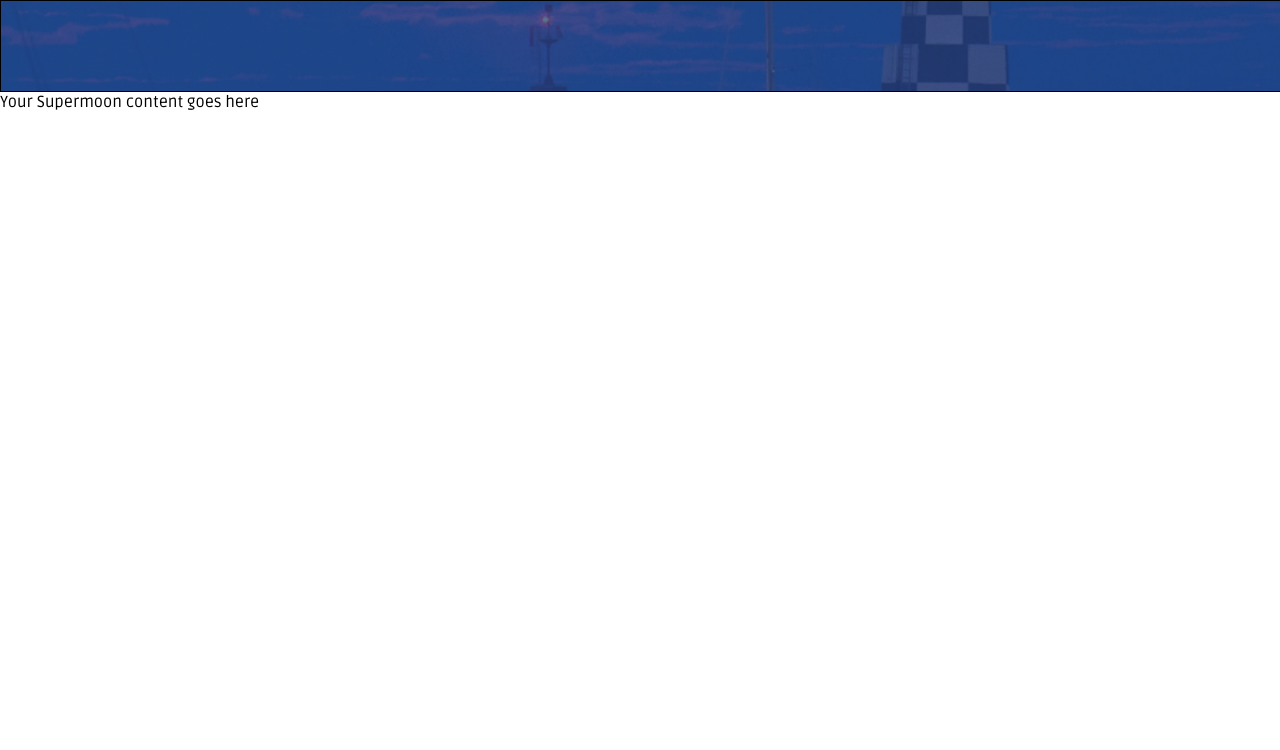
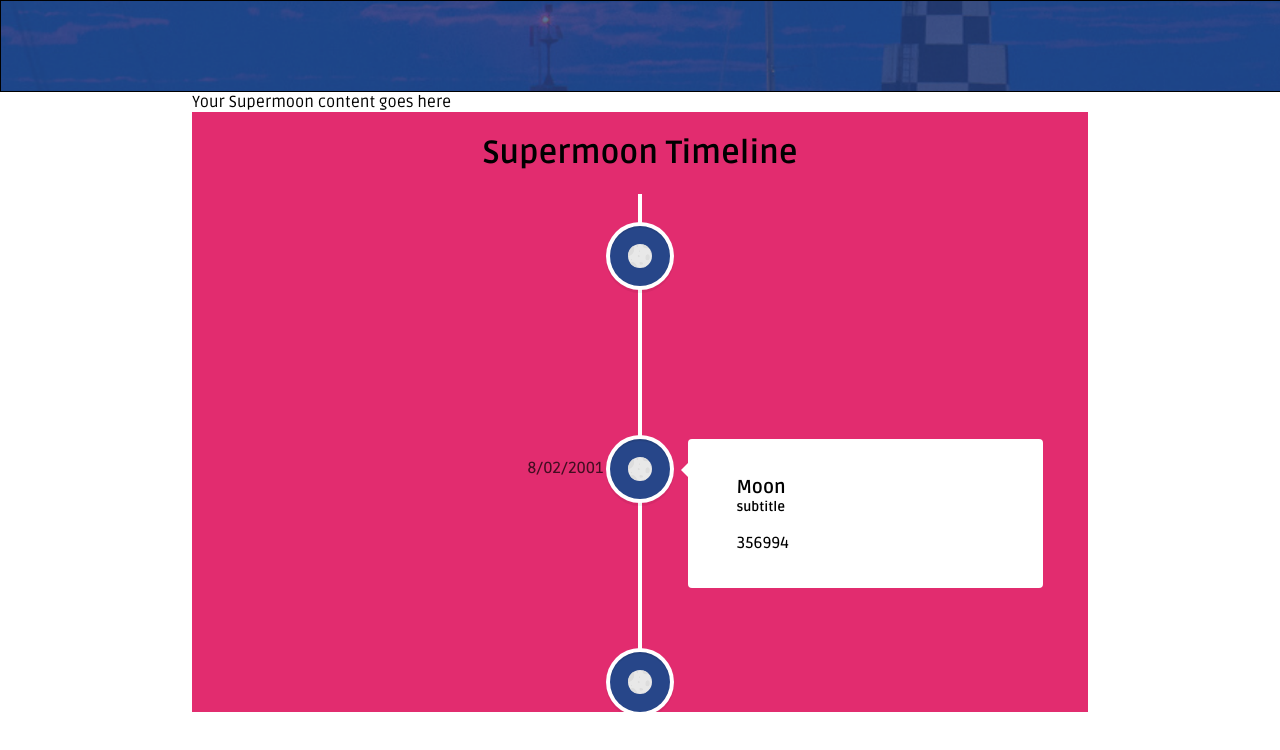
Before and after one commit to amandamcg1/apod, a React (Create React App) app: page /supermoon in a window 1280 px wide. Shown: the top 750 px of the page. Built offline with nearby package versions, Linux system fonts and the light colour scheme; the HTML template or start-up script is replaced by a standard one; a web font is replaced by a local one.

Commit message:
timeline

```diff
--- a/package.json
+++ b/package.json
@@ -12,6 +12,7 @@
     "react": "^18.2.0",
     "react-dom": "^18.2.0",
     "react-router-dom": "^6.22.3",
+    "react-vertical-timeline-component": "^3.6.0",
     "web-vitals": "^2.1.4"
   },
   "devDependencies": {
--- a/src/components/Supermoon.js
+++ b/src/components/Supermoon.js
@@ -1,7 +1,30 @@
-import React, { useState, useEffect } from 'react';
+import React from 'react';
 import './supermoon.css';
+import "react-vertical-timeline-component/style.min.css"
+import {VerticalTimeline, VerticalTimelineElement} from "react-vertical-timeline-component"
+import supermoons from './Supermoondata.json'
+import { ReactComponent as MoonIcon} from '../images/moon.svg'
 
 const Supermoon = () => {
+  const buildCard = () => {
+    let arry = []
+    supermoons.forEach((item, idx) => {
+      arry.push({
+        id: idx,
+        date: item.Date,
+        time: item.Time,
+        distance: item.Distance,
+      })
+    })
+
+    return arry
+  }
+
+  const supermoonArray = buildCard()
+
+  let iconStyle = {
+    background: '#274689',
+  }
 
   return (
     <div className='supermoonpage'>
@@ -9,6 +32,26 @@ const Supermoon = () => {
       </div>
       <div className='content'>
         Your Supermoon content goes here
+        <div className='timeline-container' style={{ backgroundColor: '#E22C6F', overflowY: 'auto', height: '600px', }}>
+          <h1 className='timeline-title'>Supermoon Timeline</h1>
+          <VerticalTimeline>
+            {supermoonArray.map(element => {
+              return (
+                <VerticalTimelineElement
+                  key={element.id}
+                  date={element.date}
+                  dateClassName='date'
+                  iconStyle={iconStyle}
+                  icon={<MoonIcon />}
+                >
+                  <h3 className='vertical-timeline-element-title'>Moon</h3>
+                  <h5 className='vertical-timeline-element-subtitle'>subtitle</h5>
+                  <p id='description'>{element.distance}</p>
+                </VerticalTimelineElement>
+              )
+            })}
+          </VerticalTimeline>
+        </div>
       </div>
     </div>
   );
--- /dev/null
+++ b/src/components/Supermoondata.json
@@ -0,0 +1,58 @@
+[
+  {
+    "Date": "9/01/2001",
+    "Time": "20:24:00",
+    "Eclipse": "t",
+    "Distance": 357406,
+    "Diameter": 33.43,
+    "Relative": 0.994
+  },
+  {
+    "Date": "8/02/2001",
+    "Time": "07:12:00",
+    "Eclipse": "",
+    "Distance": 356994,
+    "Diameter": 33.47,
+    "Relative": 0.997
+  },
+  {
+    "Date": "9/03/2001",
+    "Time": "17:23:00",
+    "Eclipse": "",
+    "Distance": 361389,
+    "Diameter": 33.07,
+    "Relative": 0.965
+  },
+  {
+    "Date": "28/01/2002",
+    "Time": "22:50:00",
+    "Eclipse": "",
+    "Distance": 361766,
+    "Diameter": 33.03,
+    "Relative": 0.961
+  },
+  {
+    "Date": "27/02/2002",
+    "Time": "09:17:00",
+    "Eclipse": "",
+    "Distance": 357091,
+    "Diameter": 33.46,
+    "Relative": 0.996
+  },
+  {
+    "Date": "28/03/2002",
+    "Time": "18:25:00",
+    "Eclipse": "",
+    "Distance": 357212,
+    "Diameter": 33.45,
+    "Relative": 0.996
+  },
+  {
+    "Date": "27/04/2002",
+    "Time": "03:00:00",
+    "Eclipse": "",
+    "Distance": 361870,
+    "Diameter": 33.02,
+    "Relative": 0.961
+  }
+ ]
--- a/src/components/supermoon.css
+++ b/src/components/supermoon.css
@@ -30,6 +30,38 @@
 
 .content {
   opacity: 1;
-  height: 100%;
   animation: fadeOut 4s;
+  width: 70%;
+  margin: auto;
 }
+
+.timeline-container {
+  width: 100%;
+}
+
+.timeline-title {
+  font-size: 2em;
+  text-align: center;
+
+}
+h3 {
+  padding-top: 0.25em;
+}
+
+.vertical-timeline-element-content {
+  box-shadow: none !important;
+  padding: 2em 3em !important;
+  /* background-color: lightgrey !important; */
+}
+
+.date {
+  color: white;
+}
+
+@media only screen and (max-width: 1700px) {
+  .vertical-timeline-element-date {
+    display: block !important;
+    float: none !important;
+    color: black;
+  }
+}
```
Also changed, not shown: src/images/moon.svg (added), 1 other file (tests, documents, lock files or other folders).
